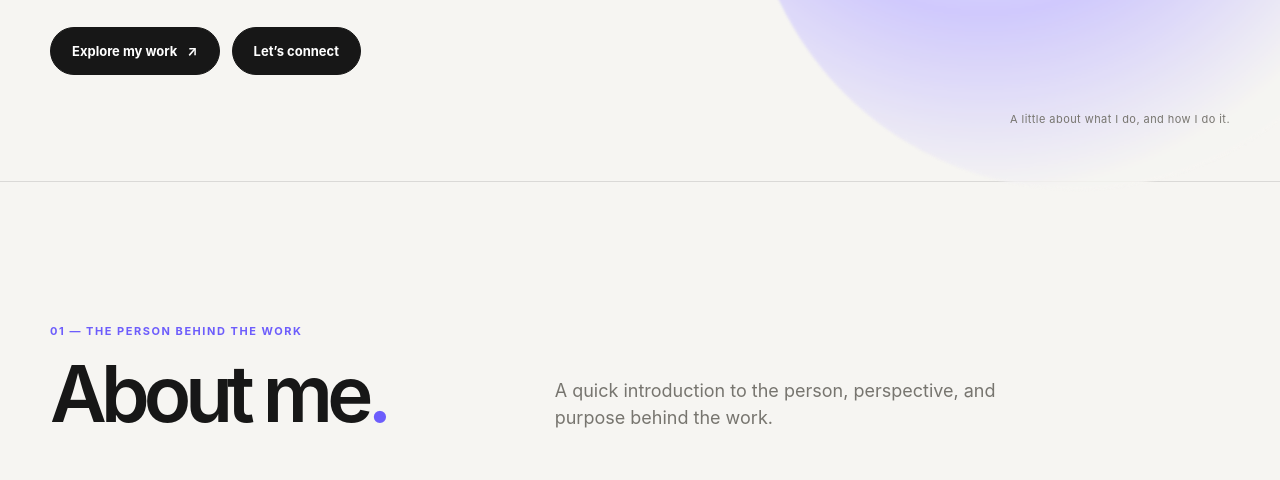
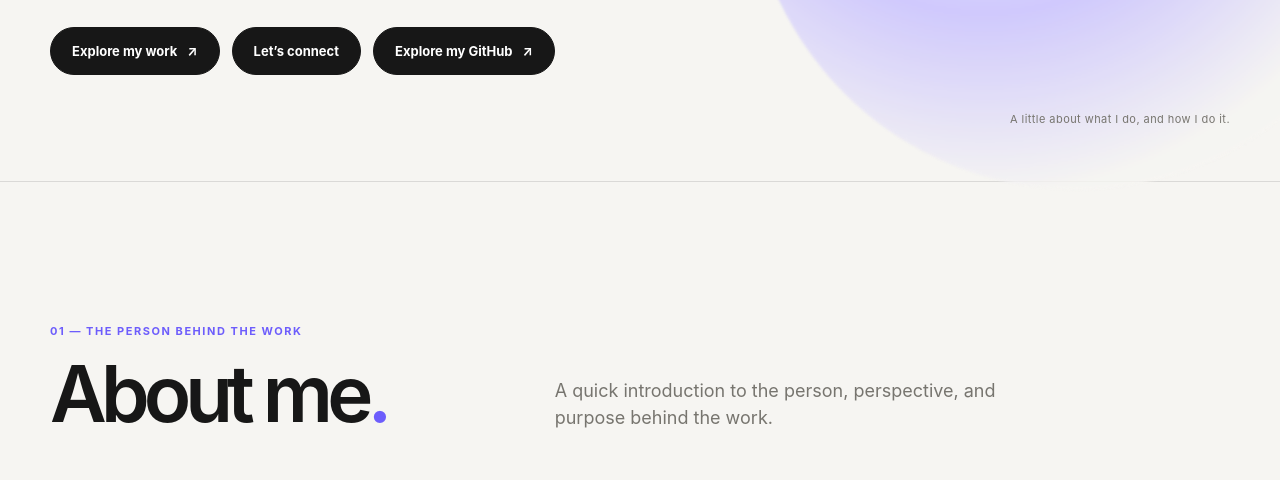
Before and after one commit to rashmitej/rashmitej.github.io, a plain HTML site: page index.html in a window 1280 px wide. Shown: the part 620-1100 px from the top of the page. Drawn offline with Linux system fonts and the light colour scheme.

Commit message:
Add GitHub profile hero link
Co-authored-by: Copilot <223556219+Copilot@users.noreply.github.com>

```diff
--- a/index.html
+++ b/index.html
@@ -490,6 +490,7 @@
         <div class="hero-actions">
           <a class="button" href="#projects">Explore my work <span class="arrow" aria-hidden="true">↗</span></a>
           <a class="button secondary" href="#contact">Let’s connect</a>
+          <a class="button secondary" href="https://github.com/rashmitej" target="_blank" rel="noopener noreferrer">Explore my GitHub <span class="arrow" aria-hidden="true">↗</span></a>
         </div>
       </div>
       <p class="hero-note">A little about what I do, and how I do it.</p>
```
